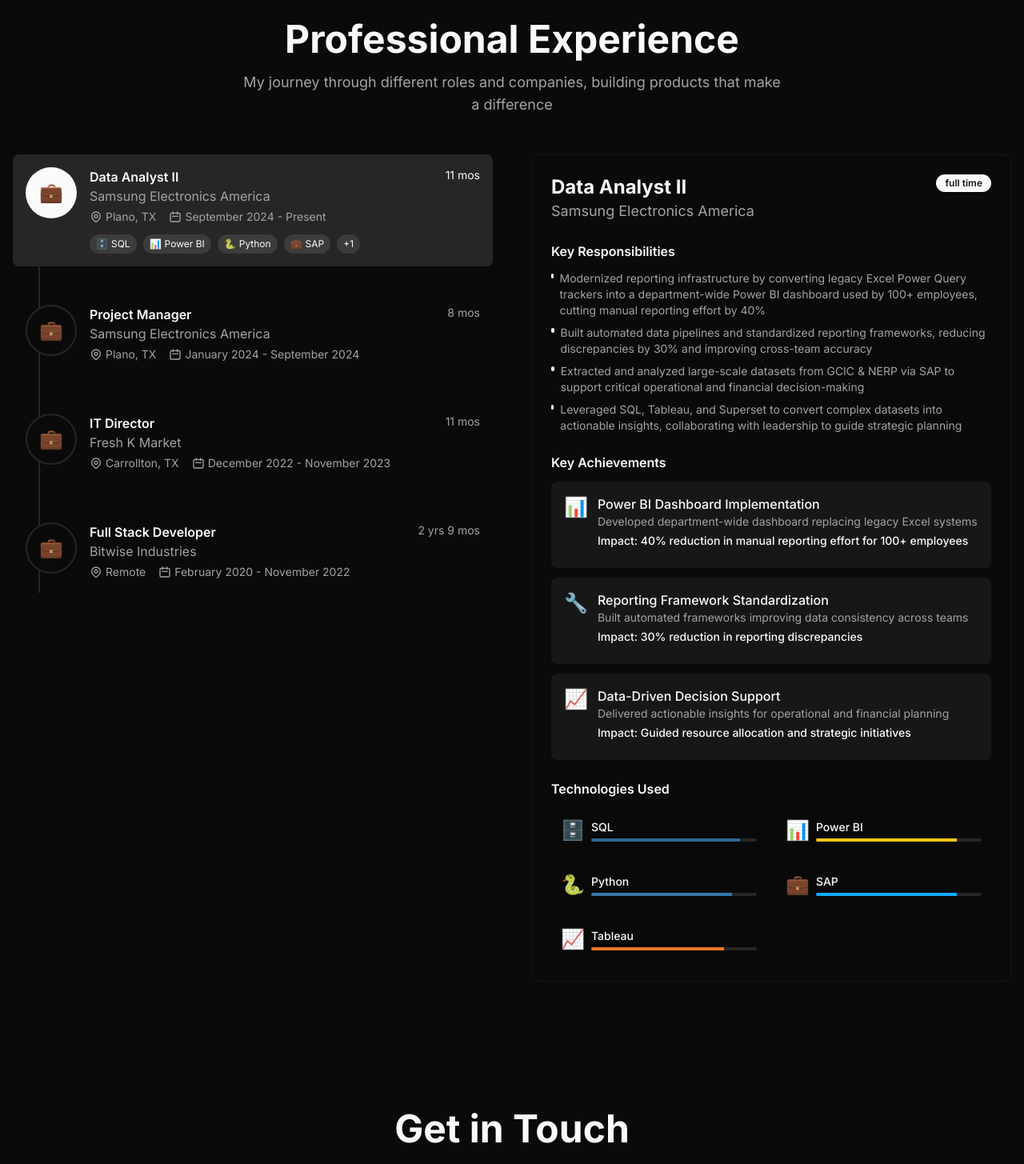
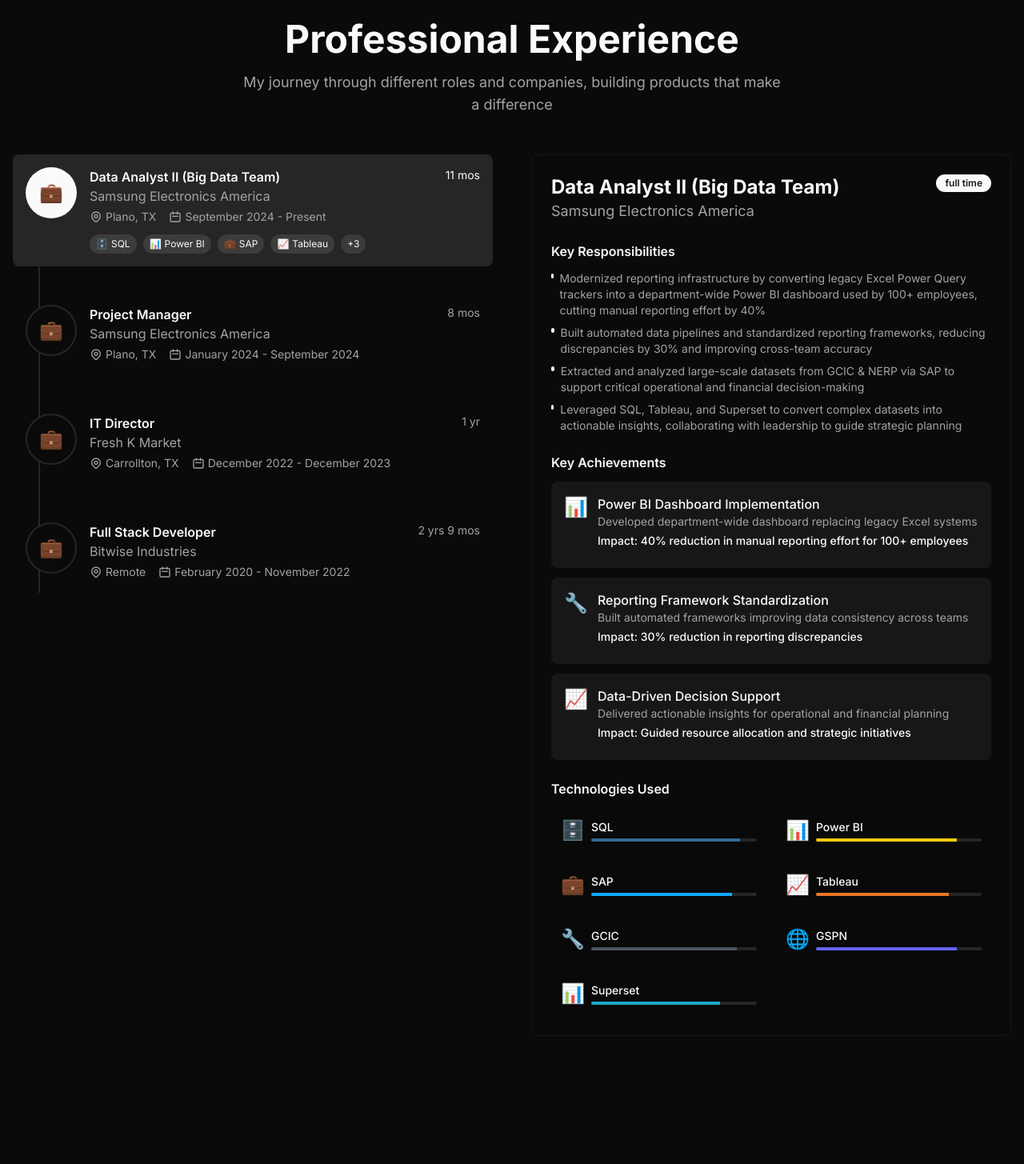
Before and after one commit to swz22/portfolio-jk, a Next.js app: page / in a window 1280 px wide. Shown: the part 4392-5847 px from the top of the page at 80% size. Built offline with nearby package versions, Linux system fonts and the light colour scheme.

Commit message:
feat: update role technologies and employment dates

```diff
--- a/data/experience.ts
+++ b/data/experience.ts
@@ -5,7 +5,7 @@ export const experiences: Experience[] = [
     id: 'samsung-data-analyst',
     company: 'Samsung Electronics America',
     logo: '/companies/samsung-logo.png',
-    role: 'Data Analyst II',
+    role: 'Data Analyst II (Big Data Team)',
     type: 'full-time',
     duration: {
       start: new Date('2024-09-01'),
@@ -44,9 +44,11 @@ export const experiences: Experience[] = [
     technologies: [
       { name: 'SQL', icon: '🗄️', color: '#336791', proficiency: 90 },
       { name: 'Power BI', icon: '📊', color: '#F2C811', proficiency: 85 },
-      { name: 'Python', icon: '🐍', color: '#3776AB', proficiency: 85 },
       { name: 'SAP', icon: '💼', color: '#0FAAFF', proficiency: 85 },
       { name: 'Tableau', icon: '📈', color: '#E97627', proficiency: 80 },
+      { name: 'GCIC', icon: '🔧', color: '#4B5563', proficiency: 88 },
+      { name: 'GSPN', icon: '🌐', color: '#6366F1', proficiency: 85 },
+      { name: 'Superset', icon: '📊', color: '#20A6C9', proficiency: 78 },
     ],
     projects: [],
   },
@@ -90,11 +92,12 @@ export const experiences: Experience[] = [
       },
     ],
     technologies: [
-      { name: 'JavaScript', icon: '🟨', color: '#F7DF1E', proficiency: 90 },
-      { name: 'SAP', icon: '💼', color: '#0FAAFF', proficiency: 85 },
-      { name: 'Python', icon: '🐍', color: '#3776AB', proficiency: 85 },
-      { name: 'SQL', icon: '🗄️', color: '#336791', proficiency: 88 },
+      { name: 'SAP', icon: '💼', color: '#0FAAFF', proficiency: 90 },
+      { name: 'GCIC', icon: '🔧', color: '#4B5563', proficiency: 88 },
+      { name: 'GSPN', icon: '🌐', color: '#6366F1', proficiency: 85 },
+      { name: 'JIRA', icon: '📋', color: '#0052CC', proficiency: 85 },
       { name: 'Agile', icon: '🔄', color: '#41B883', proficiency: 92 },
+      { name: 'Scrum', icon: '🏃', color: '#509EE3', proficiency: 90 },
     ],
     projects: [],
   },
@@ -106,7 +109,7 @@ export const experiences: Experience[] = [
     type: 'full-time',
     duration: {
       start: new Date('2022-12-01'),
-      end: new Date('2023-11-30'),
+      end: new Date('2023-12-30'),
     },
     location: 'Carrollton, TX',
     description: [
@@ -137,12 +140,7 @@ export const experiences: Experience[] = [
         impact: '40% reduction in system downtime',
       },
     ],
-    technologies: [
-      { name: 'JavaScript', icon: '🟨', color: '#F7DF1E', proficiency: 88 },
-      { name: 'HTML/CSS', icon: '🎨', color: '#E34C26', proficiency: 90 },
-      { name: 'MySQL', icon: '🐬', color: '#4479A1', proficiency: 85 },
-      { name: 'Python', icon: '🐍', color: '#3776AB', proficiency: 82 },
-    ],
+    technologies: [],
     projects: [],
   },
   {
@@ -185,12 +183,16 @@ export const experiences: Experience[] = [
       },
     ],
     technologies: [
+      { name: 'JavaScript', icon: '🟨', color: '#F7DF1E', proficiency: 95 },
       { name: 'React', icon: '⚛️', color: '#61DAFB', proficiency: 92 },
       { name: 'Angular', icon: '🅰️', color: '#DD0031', proficiency: 88 },
+      { name: 'Redux', icon: '🔄', color: '#764ABC', proficiency: 85 },
       { name: 'Node.js', icon: '🟢', color: '#339933', proficiency: 90 },
       { name: 'PostgreSQL', icon: '🐘', color: '#4169E1', proficiency: 85 },
+      { name: 'MongoDB', icon: '🍃', color: '#47A248', proficiency: 85 },
       { name: 'GraphQL', icon: '◈', color: '#E10098', proficiency: 82 },
       { name: 'Docker', icon: '🐳', color: '#2496ED', proficiency: 80 },
+      { name: 'Git', icon: '📦', color: '#F05032', proficiency: 92 },
     ],
     projects: [],
   },
```
